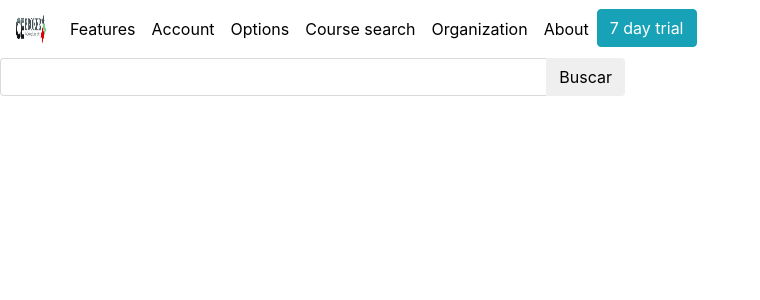
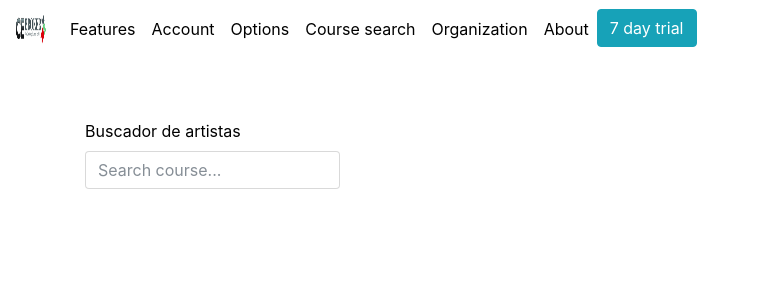
Before and after one commit to dafer154/CEbroker, an Angular app: page /#/home in a window 1280 px wide. Shown: the top 300 px of the page, without its empty margins (0-760 px from the left). Built offline with nearby package versions, Linux system fonts and the light colour scheme.

Commit message:
Error when using the function getCourses()

```diff
--- a/src/app/app.component.html
+++ b/src/app/app.component.html
@@ -1,2 +1,3 @@
 <app-navbar></app-navbar>
-<app-search></app-search>
+
+<router-outlet></router-outlet>
--- a/src/app/app.module.ts
+++ b/src/app/app.module.ts
@@ -12,12 +12,14 @@ import {CebrokerService} from './services/cebroker.service';
 import { AppComponent } from './app.component';
 import { NavbarComponent } from './components/shared/navbar/navbar.component';
 import { SearchComponent } from './components/search/search.component';
+import { DomSurePipe} from './pipes/domSure.pipe';
 
 @NgModule({
   declarations: [
     AppComponent,
     NavbarComponent,
-    SearchComponent
+    SearchComponent,
+    DomSurePipe
   ],
   imports: [
     BrowserModule,
--- a/src/app/app.routes.ts
+++ b/src/app/app.routes.ts
@@ -1,8 +1,11 @@
 import { RouterModule, Routes } from '@angular/router';
+
 import {SearchComponent} from './components/search/search.component';
+import {NavbarComponent} from './components/shared/navbar/navbar.component';
 
 const APP_ROUTES: Routes = [
   { path: 'home', component: SearchComponent },
+  { path: 'search/', component: NavbarComponent},
   { path: '**', pathMatch: 'full', redirectTo: 'home' }
 ];
 
--- a/src/app/components/search/search.component.html
+++ b/src/app/components/search/search.component.html
@@ -1,10 +1,50 @@
-<div class="row">
-  <div class="col-lg-6">
-    <div class="input-group">
-      <input type="text" class="form-control">
-      <span class="input-group-btn ">
-        <button class="btn btn-default" type="button">Buscar</button>
-      </span>
+<div class="container top-30">
+
+  <div class="row">
+    <div class="col-md-12">
+      <div class="card-columns">
+  <div class="card animated fadeIn fast" *ngFor="let principal of _CebrokerService.principalCourses; let i = index">
+      <div class="card-body">
+        <h4 class="card-title">{{principal.course.name}}</h4>
+        <p class="card-text"></p>
+        <p class="card-text"><small class="text-muted"></small></p>
+
+        <a class="btn btn-outline-primary">Ver mas Link...</a>
+      </div>
+    </div>
+</div>
     </div>
   </div>
 </div>
+
+
+<div class="container top-30">
+  <div class="row">
+
+    <div class="col-md-3">
+      <label for="word">Buscador de artistas</label>
+       <input [(ngModel)]="word" (keyup)="searchCourses()" type="text" name="word" placeholder="Search course..." class="form-control">
+        <hr>
+    </div>
+
+    <div class="col-md-9">
+      <!-- <ul>
+        <li *ngFor="let artista of _spotifyService.artistas">
+          {{artista.name}}
+        </li>
+        </ul>
+      -->
+        <div class="row">
+          <div class="col-md-3 text-center puntero"
+           *ngFor="let course of _CebrokerService.courses">
+            <p>
+              {{course.course.name}}
+            </p>
+          </div>
+        </div>
+
+    </div>
+
+  </div>
+
+  </div>
--- a/src/app/components/search/search.component.ts
+++ b/src/app/components/search/search.component.ts
@@ -1,15 +1,37 @@
 import { Component, OnInit } from '@angular/core';
+import {CebrokerService } from '../../services/cebroker.service';
 
 @Component({
   selector: 'app-search',
   templateUrl: './search.component.html',
   styleUrls: ['./search.component.css']
 })
+
 export class SearchComponent implements OnInit {
 
-  constructor() { }
+//For the search of courses
+  word: string = "";
+  principal: any [] = [];
+
+  //courses: any = [];
+
+  constructor( private _CebrokerService: CebrokerService) { }
 
   ngOnInit() {
+
+    //this.principal = this._CebrokerService.getPrincipalCourses();
+
+    console.log(this._CebrokerService.getPrincipalCourses());
+  }
+
+
+
+  principalCourses(){
+    this._CebrokerService.getPrincipalCourses().subscribe();
+  }
+
+  searchCourses(){
+    this._CebrokerService.getCourses(this.word).subscribe();
   }
 
 }
--- /dev/null
+++ b/src/app/pipes/domSure.pipe.ts
@@ -0,0 +1,14 @@
+import { Pipe, PipeTransform } from '@angular/core';
+import { DomSanitizer } from '@angular/platform-browser';
+
+@Pipe({
+  name: 'domSure'
+})
+export class DomSurePipe implements PipeTransform {
+
+  constructor(private domSanitizer:DomSanitizer){}
+
+  transform(url:string): any {
+    return this.domSanitizer.bypassSecurityTrustResourceUrl(url);
+  }
+}
--- a/src/app/services/cebroker.service.ts
+++ b/src/app/services/cebroker.service.ts
@@ -6,10 +6,12 @@ import 'rxjs/add/operator/map';
 @Injectable()
 export class CebrokerService {
 
-  principalCourses:any[] = [];
+  principalCourses: any[] = [];
+  courses: any[]=[];
 
   //Principal courses
-  urlSearch: string = "https://api.cebroker.com/v2/featuredCoursesProfession?profession=36";
+  private urlPrincipalCourses: string = "https://api.cebroker.com/v2/featuredCoursesProfession?profession=36";
+  private allCourses: string = "https://api.cebroker.com/v2/search/courses/?expand=totalItems&pageIndex=1&pageSize=18&sortField=RELEVANCE&profession=36&courseType=CD_ANYTIME&sortShufflingSeed=27";
 
   constructor(private http:Http) { }
 
@@ -17,14 +19,30 @@ export class CebrokerService {
 //Obtain the principal courses of CEbroker
 getPrincipalCourses(){
 
-  let url = this.urlSearch;
-  console.log(url);
+  let url = this.urlPrincipalCourses;
+  console.log("principales cursos");
 
   return this.http.get(url).map(res=>{
             this.principalCourses = res.json();
             console.log(this.principalCourses);
+            console.log("-----");
             return res.json();
   })
 }
 
+getCourses(word:string){
+
+    //Autenticacion de spotify
+    let url = this.allCourses;
+    console.log(url);
+
+    //Peticion URL => Observable o promesa
+    return this.http.get( url).map(res =>{
+                //console.log(res.json().artists.items);
+                this.courses = res.json();
+                console.log(this.courses);
+                console.log("prueba de todos los cursos");
+              } )
 }
+
+}
```
